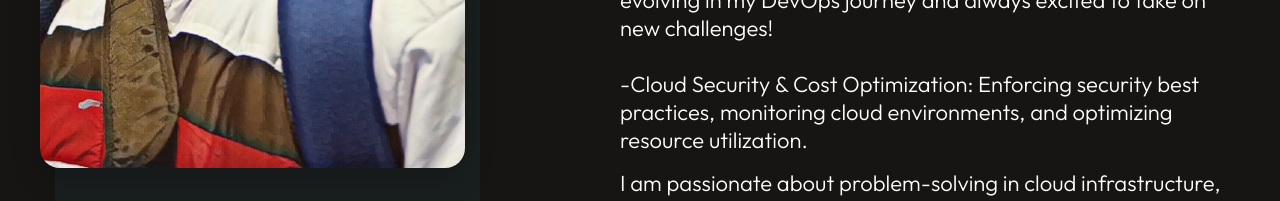
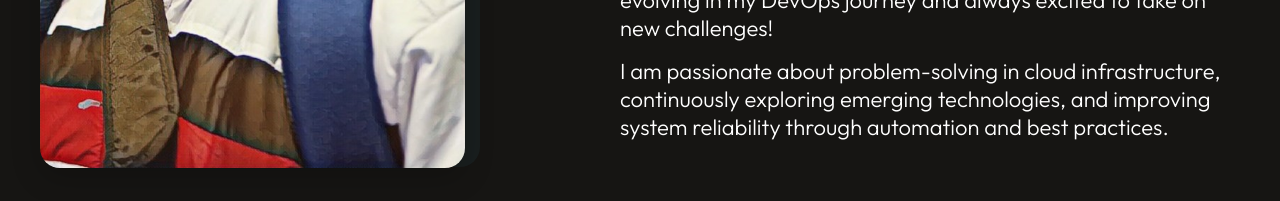
Before and after one commit to wahajahmad-cyber/wahajahmad-cyber.github.io, a React (Vite) app: page / in a window 1280 px wide. Shown: the part 1579-1780 px from the top of the page. Built offline with nearby package versions, Linux system fonts and the light colour scheme; no server answers; a web font is replaced by a local one.

Commit message:
made changes to name

```diff
--- a/src/components/About/About.jsx
+++ b/src/components/About/About.jsx
@@ -21,8 +21,6 @@ const About = () => {
               <p>-I've completed multiple Bootcamps and hands-on projects, including automated deployments on AWS using Kubernetes and Argo CD, as well as CI/CD integration using Jenkins. My mission is to bridge the gap between development and operations through automation and scalability.</p>
               <br />
               <p>-Beyond the terminal and YAML files, I love writing LinkedIn posts, learning from real-world DevOps scenarios, and connecting with like-minded tech enthusiasts. I'm continuously evolving in my DevOps journey and always excited to take on new challenges!</p>
-              <br />
-              <p>-Cloud Security & Cost Optimization: Enforcing security best practices, monitoring cloud environments, and optimizing resource utilization.</p>
             </div>
 
             <p>I am passionate about problem-solving in cloud infrastructure, continuously exploring emerging technologies, and improving system reliability through automation and best practices.</p>
```
